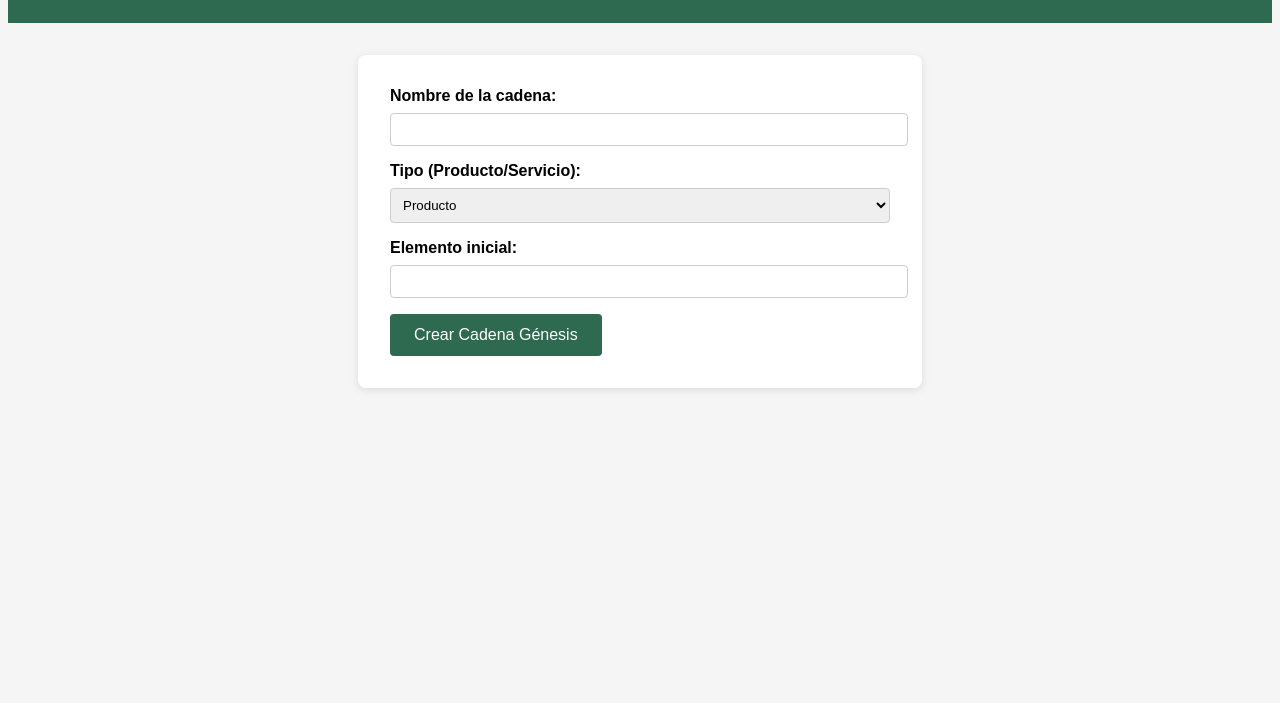
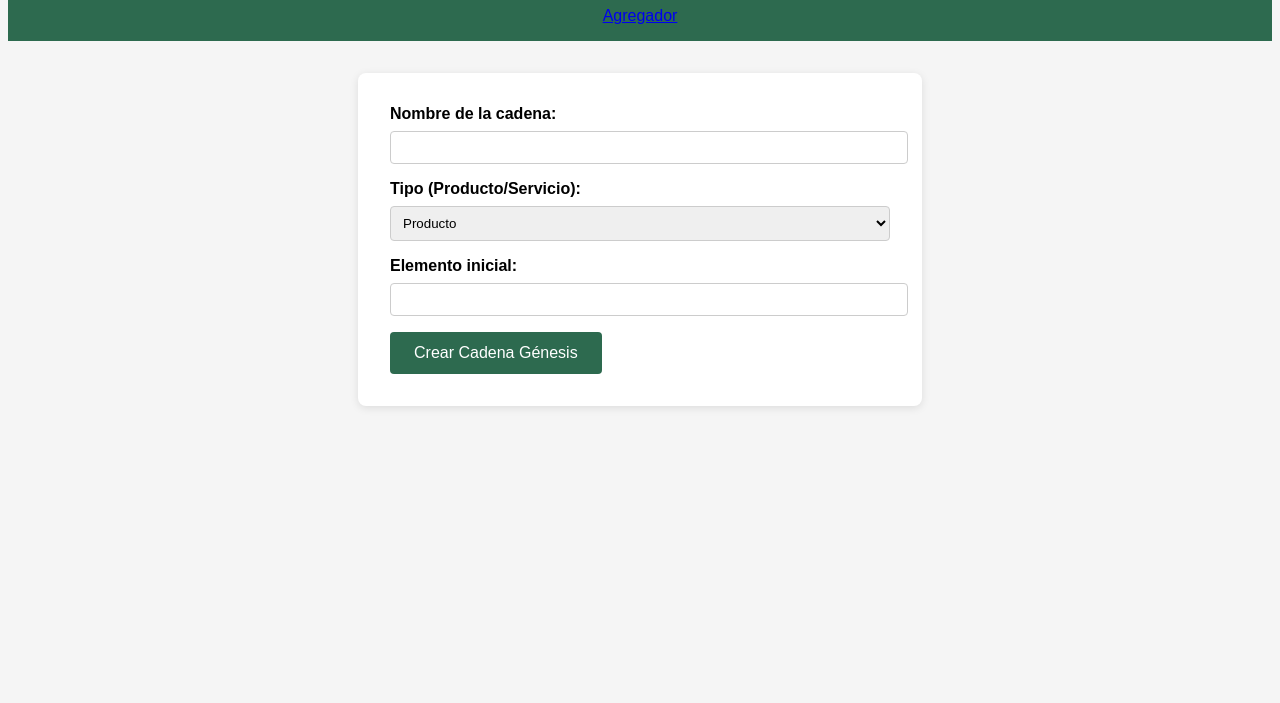
Before and after one commit to Jsebas1103/CAFE, a plain HTML site: page originador.html in a window 1280 px wide. Shown: the part 97-800 px from the top of the page. Drawn offline with Linux system fonts and the light colour scheme.

Commit message:
BlockChain 2

```diff
--- a/originador.html
+++ b/originador.html
@@ -9,6 +9,7 @@
 <body>
     <div class="header">
         <h1>Originador: Crear Cadena Génesis</h1>
+        <a href="agregador.html" class="nav-item nav-link active">Agregador</a>
 
     </div>
     <div class="form-section">
```
Also changed, not shown: validador.html (+1 -0 lines).
